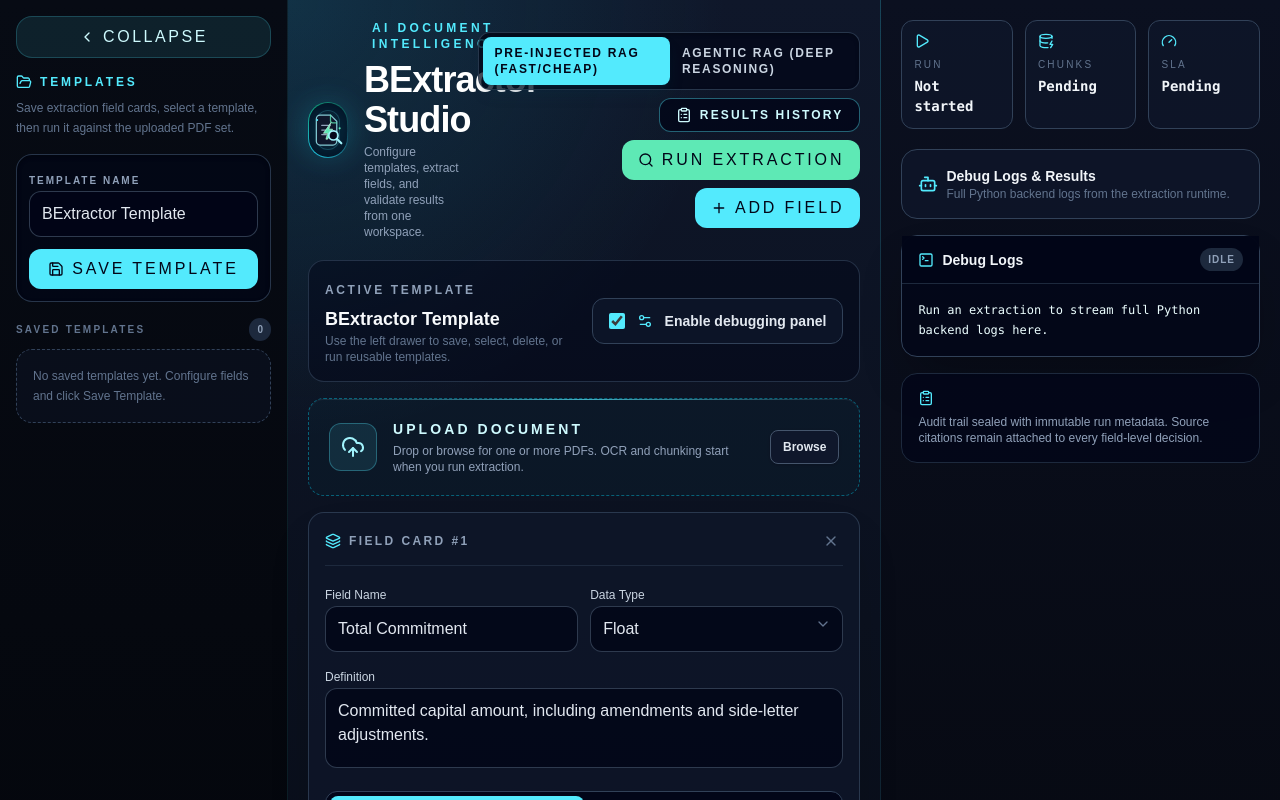
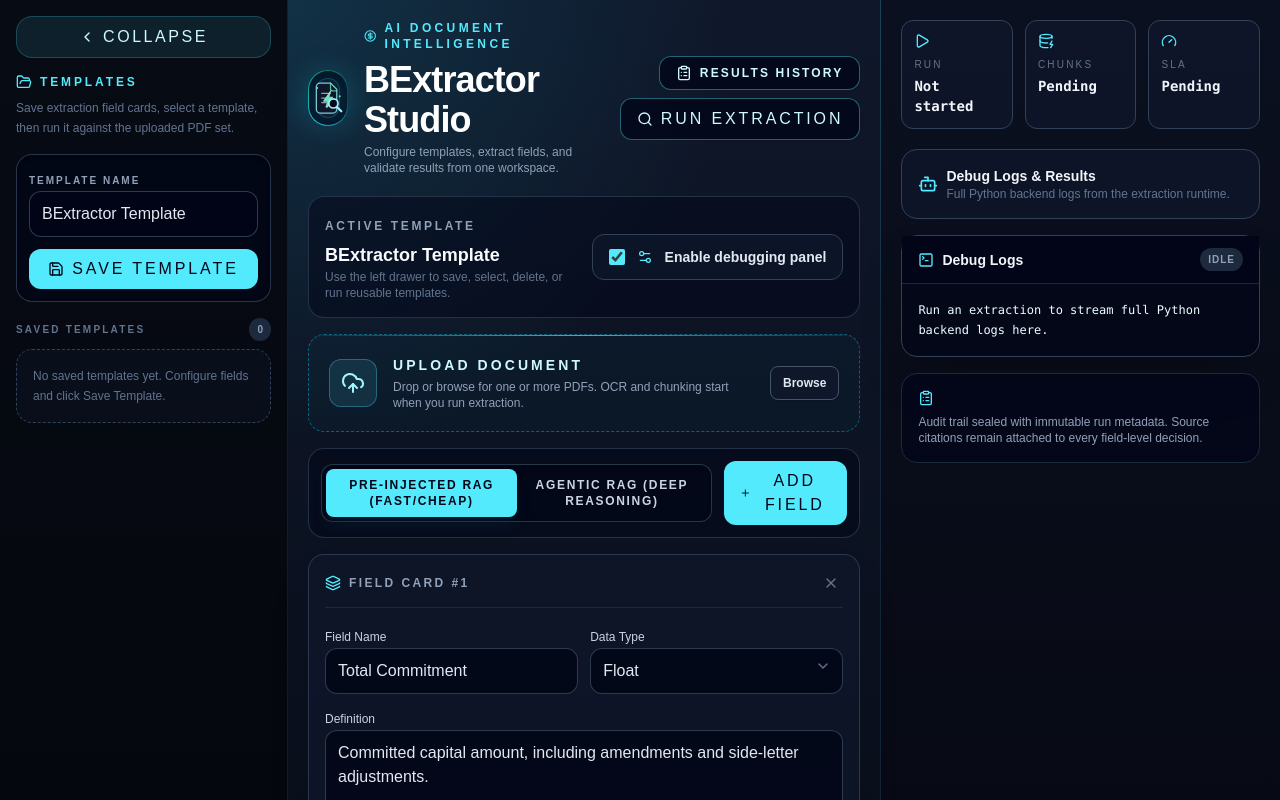
Before and after one commit to macmann/BExtract, a Next.js app in the folder client/: page / in a window 1280 px wide. Shown: the top 800 px of the page. Built offline with nearby package versions, Linux system fonts and the light colour scheme.

Commit message:
Reorganize home page action buttons

```diff
--- a/client/src/app/page.tsx
+++ b/client/src/app/page.tsx
@@ -1835,29 +1835,6 @@ export default function Home() {
               </div>
             </div>
             <div className="flex flex-wrap items-center justify-end gap-2">
-              <fieldset className="flex rounded-xl border border-slate-700/80 bg-slate-950/70 p-1 shadow-inner shadow-black/20">
-                <legend className="sr-only">Extraction architecture</legend>
-                {extractionApproachOptions.map((option) => (
-                  <label
-                    key={option.value}
-                    className={`cursor-pointer rounded-lg px-3 py-2 text-xs font-black uppercase tracking-[0.14em] transition ${
-                      extractionApproach === option.value
-                        ? "bg-cyan-300 text-slate-950 shadow-lg shadow-cyan-950/30"
-                        : "text-slate-300 hover:bg-slate-800/80 hover:text-cyan-100"
-                    }`}
-                  >
-                    <input
-                      type="radio"
-                      name="extraction-approach"
-                      value={option.value}
-                      checked={extractionApproach === option.value}
-                      onChange={() => setExtractionApproach(option.value)}
-                      className="sr-only"
-                    />
-                    {option.label}
-                  </label>
-                ))}
-              </fieldset>
               <Link
                 href="/results"
                 className="inline-flex items-center gap-2 rounded-xl border border-cyan-300/40 bg-slate-950/80 px-4 py-2 text-xs font-black uppercase tracking-[0.18em] text-cyan-100 transition hover:border-cyan-200 hover:bg-cyan-300/10 hover:text-white"
@@ -1867,18 +1844,12 @@ export default function Home() {
               <button
                 onClick={() => handleRunExtraction()}
                 disabled={isLoading}
-                className="inline-flex items-center gap-2 rounded-xl bg-emerald-300 px-4 py-2 text-xs font-black uppercase tracking-[0.18em] text-slate-950 hover:bg-emerald-200 disabled:cursor-not-allowed disabled:opacity-60"
+                className="inline-flex items-center gap-2 rounded-xl border border-cyan-300/40 bg-slate-950/80 px-4 py-2 text-xs font-black uppercase tracking-[0.18em] text-cyan-100 transition hover:border-cyan-200 hover:bg-cyan-300/10 hover:text-white disabled:cursor-not-allowed disabled:opacity-60"
               >
                 <Search
                   className={`h-4 w-4 ${isLoading ? "animate-pulse" : ""}`}
                 />{" "}
                 {isLoading ? "Extracting..." : "Run Extraction"}
-              </button>
-              <button
-                onClick={addField}
-                className="inline-flex items-center gap-2 rounded-xl bg-cyan-300 px-4 py-2 text-xs font-black uppercase tracking-[0.18em] text-slate-950 hover:bg-cyan-200"
-              >
-                <Plus className="h-4 w-4" /> Add Field
               </button>
             </div>
           </header>
@@ -1902,6 +1873,37 @@ export default function Home() {
             </label>
           </div>
           <UploadDropzone files={files} onFilesChange={handleFilesChange} />
+          <div className="mt-4 flex flex-col gap-3 rounded-2xl border border-slate-700/70 bg-slate-950/50 p-3 lg:flex-row lg:items-center lg:justify-between">
+            <fieldset className="flex flex-col rounded-xl border border-slate-700/80 bg-slate-950/70 p-1 shadow-inner shadow-black/20 sm:flex-row">
+              <legend className="sr-only">Extraction architecture</legend>
+              {extractionApproachOptions.map((option) => (
+                <label
+                  key={option.value}
+                  className={`cursor-pointer rounded-lg px-3 py-2 text-center text-xs font-black uppercase tracking-[0.14em] transition ${
+                    extractionApproach === option.value
+                      ? "bg-cyan-300 text-slate-950 shadow-lg shadow-cyan-950/30"
+                      : "text-slate-300 hover:bg-slate-800/80 hover:text-cyan-100"
+                  }`}
+                >
+                  <input
+                    type="radio"
+                    name="extraction-approach"
+                    value={option.value}
+                    checked={extractionApproach === option.value}
+                    onChange={() => setExtractionApproach(option.value)}
+                    className="sr-only"
+                  />
+                  {option.label}
+                </label>
+              ))}
+            </fieldset>
+            <button
+              onClick={addField}
+              className="inline-flex items-center justify-center gap-2 rounded-xl bg-cyan-300 px-4 py-2 text-xs font-black uppercase tracking-[0.18em] text-slate-950 hover:bg-cyan-200"
+            >
+              <Plus className="h-4 w-4" /> Add Field
+            </button>
+          </div>
           <ExtractionLoadingPanel
             logs={runtimeLogs}
             isLoading={isLoading}
```
